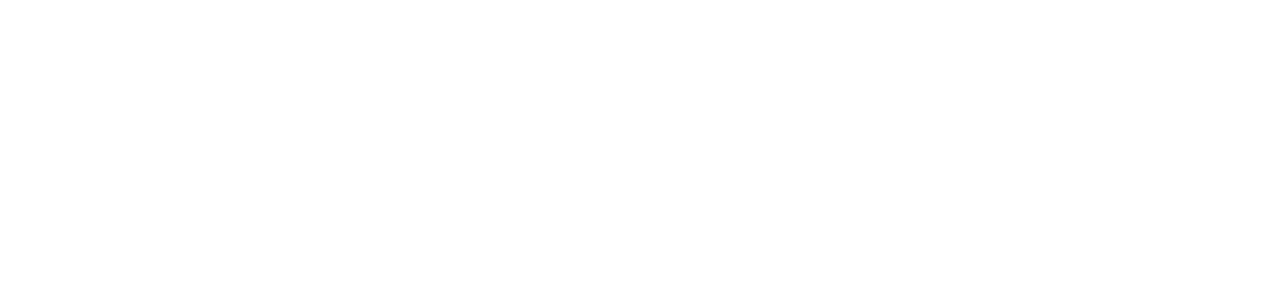
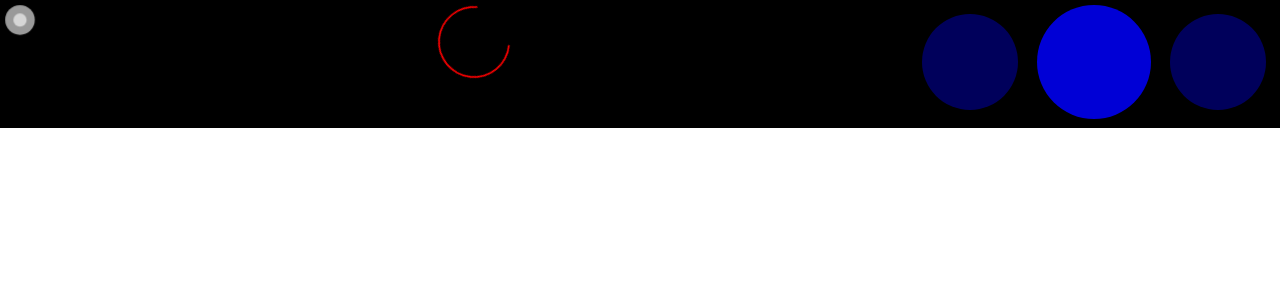
Before and after one commit to Aswassaw/try-free-package-for-react, a React (Create React App) app: page / in a window 1280 px wide. Shown: the top 300 px of the page. Built offline with nearby package versions, Linux system fonts and the light colour scheme.

Commit message:
Spinners with react-spinners

```diff
--- a/src/App.js
+++ b/src/App.js
@@ -6,12 +6,13 @@
 // import IdleTimer from "./components/6. IdleTimer";
 // import ColorPicker from "./components/7. ColorPicker";
 // import CreditCards from "./components/8. CreditCards";
-import VideoPlayer from "./components/9. VideoPlayer";
+// import VideoPlayer from "./components/9. VideoPlayer";
+import Spinners from "./components/10. Spinners";
 
 function App() {
   return (
     <div className='App'>
-      <VideoPlayer />
+      <Spinners />
     </div>
   );
 }
--- a/src/components/10. Spinners/index.jsx
+++ b/src/components/10. Spinners/index.jsx
@@ -1,11 +1,26 @@
-import React from 'react'
+import React from "react";
+import { BounceLoader, ClipLoader, BeatLoader } from "react-spinners";
 
 const Countup = () => {
   return (
-    <div>
+    <div
+      style={{
+        display: "flex",
+        justifyContent: "space-between",
+        backgroundColor: "black",
+      }}
+    >
+      <div>
+        <BounceLoader color='white' size={40} loading />
+      </div>
+      <div>
+        <ClipLoader color='red' size={80} loading />
+      </div>
+      <div>
+        <BeatLoader color='blue' size={120} loading />
+      </div>
+    </div>
+  );
+};
 
-    </div>
-  )
-}
-
-export default Countup
+export default Countup;
```
Also changed, not shown: 1 other file (tests, documents, lock files or other folders).
